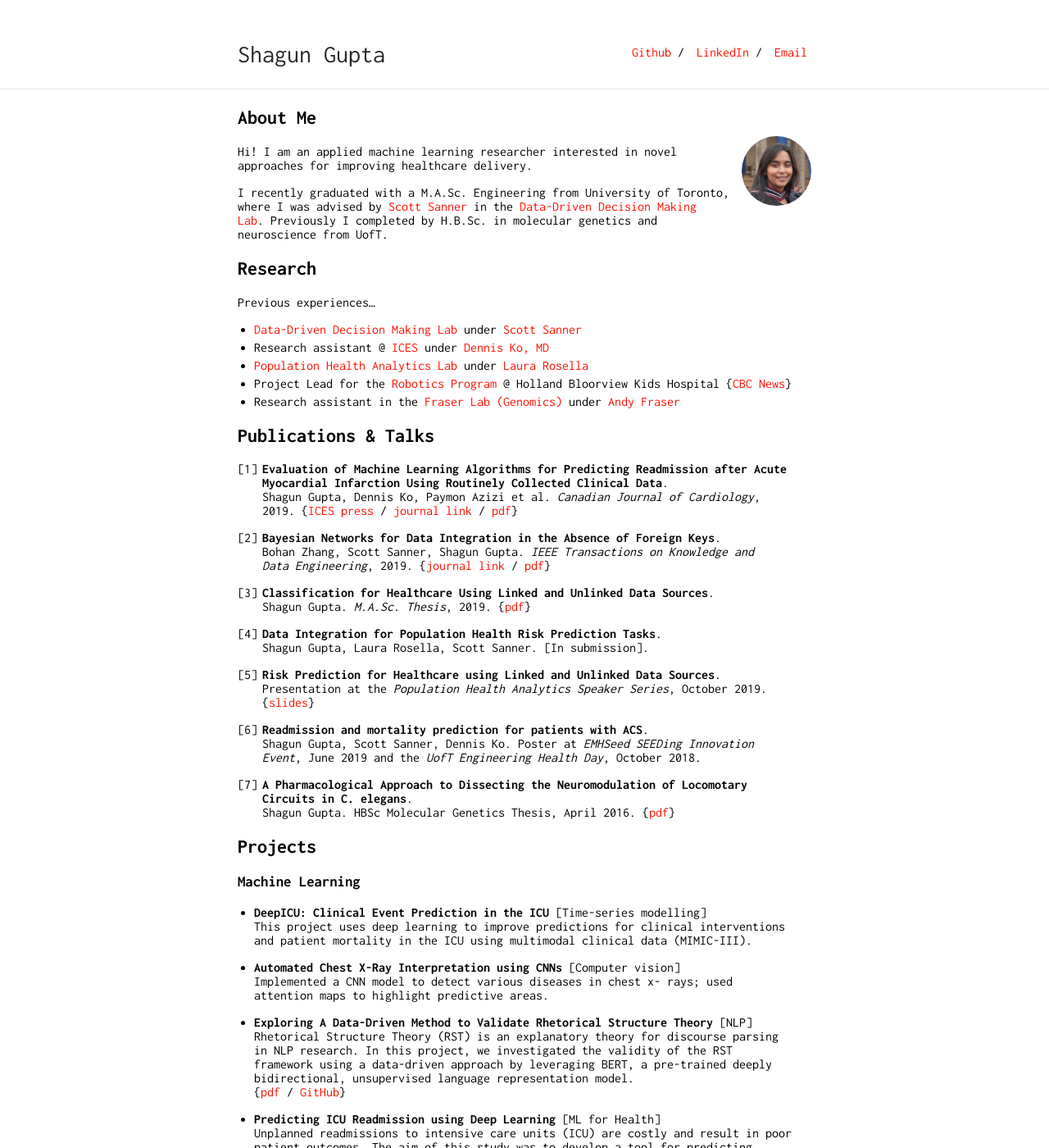
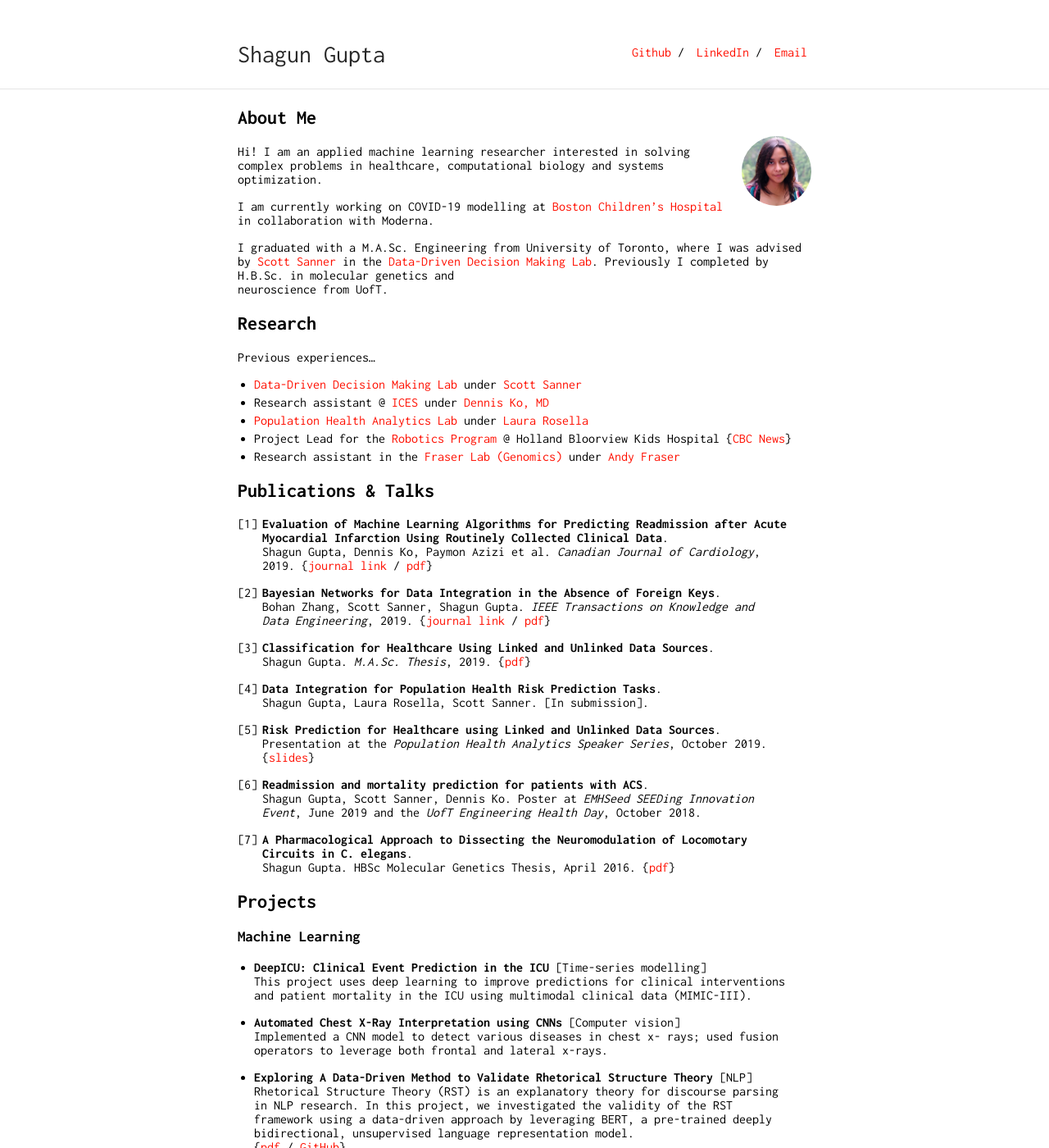
Before and after one commit to shagunn/shagunn.github.io, a Jekyll site: the page built from index.md, in a window 1280 px wide and 1400 px high. Shown: the whole window at 82% size. Built offline with Jekyll 4.4.1, drawn with Linux system fonts in a browser that asks for light colours; our own code applies the rules of GitHub Pages for plain Markdown files.

Commit message:
update content

```diff
--- a/index.md
+++ b/index.md
@@ -6,9 +6,11 @@ layout: default
 
 <img class="profile-picture" src="files/headshot.jpg">
 
-Hi! I am an applied machine learning researcher interested in novel approaches for improving healthcare delivery.
+Hi! I am an applied machine learning researcher interested in solving complex problems in healthcare, computational biology and systems optimization.
 
-I recently graduated with a M.A.Sc. Engineering from University of Toronto, where I was advised by [Scott Sanner](https://d3m.mie.utoronto.ca/members/ssanner/) in the [Data-Driven Decision Making Lab](https://d3m.mie.utoronto.ca). Previously I completed by H.B.Sc. in molecular genetics and<br/>neuroscience from UofT.
+I am currently working on COVID-19 modelling at [Boston Children's Hospital](https://www.childrenshospital.org/chip) in collaboration with Moderna.
+
+I graduated with a M.A.Sc. Engineering from University of Toronto, where I was advised by [Scott Sanner](https://d3m.mie.utoronto.ca/members/ssanner/) in the [Data-Driven Decision Making Lab](https://d3m.mie.utoronto.ca). Previously I completed by H.B.Sc. in molecular genetics and<br/>neuroscience from UofT.
 
 
 ## Research
@@ -24,7 +26,7 @@ Previous experiences...
 ## Publications & Talks
 
 1. **Evaluation of Machine Learning Algorithms for Predicting Readmission after Acute Myocardial Infarction Using Routinely Collected Clinical Data**.<br/>
-    Shagun Gupta, Dennis Ko, Paymon Azizi et al. _Canadian Journal of Cardiology_, 2019. {[ICES press](https://twitter.com/ICESOntario/status/1192879858940026880) / [journal link](https://www.sciencedirect.com/science/article/abs/pii/S0828282X19313583) / [pdf](files/CJC_Paper.pdf)}
+    Shagun Gupta, Dennis Ko, Paymon Azizi et al. _Canadian Journal of Cardiology_, 2019. {[journal link](https://www.sciencedirect.com/science/article/abs/pii/S0828282X19313583) / [pdf](files/CJC_Paper.pdf)}
 
 2. **Bayesian Networks for Data Integration in the Absence of Foreign Keys**.<br/>
     Bohan Zhang, Scott Sanner, Shagun Gupta. _IEEE Transactions on Knowledge and Data Engineering_, 2019. {[journal link](https://ieeexplore.ieee.org/document/8827945) / [pdf](files/Heterogeneous_Data_Fusion_Using_Bayesian_Networks.pdf)}
@@ -52,7 +54,7 @@ Previous experiences...
     This project uses deep learning to improve predictions for clinical interventions and patient mortality in the ICU using multimodal clinical data (MIMIC-III).
 
 * **Automated Chest X-Ray Interpretation using CNNs** [Computer vision] <br/>
-    Implemented a CNN model to detect various diseases in chest x- rays; used attention maps to highlight predictive areas. <br/>
+    Implemented a CNN model to detect various diseases in chest x- rays; used fusion operators to leverage both frontal and lateral x-rays. <br/>
 
 <!-- * **Cellular Imaging Project** [Computer vision] <br/>
 <!-- <br style="line-height: 30px" /> -->
```
Also changed, not shown: other parts of index.md (+1 -1 lines), files/headshot.jpg, files/headshot_old.jpg (added).
